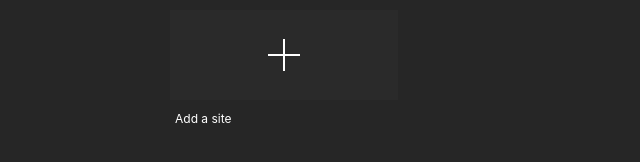
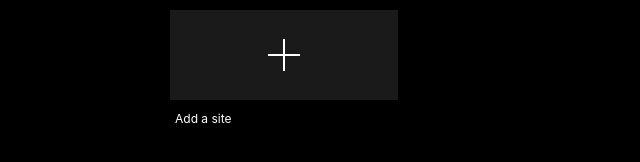
Before and after one commit to rapiidz/quicksites, a plain HTML site: page index.html in a window 1280 px wide. Shown: the whole page, without its empty margins (0-640 px from the left). Drawn offline with Linux system fonts and the light colour scheme.

Commit message:
Update style.css

```diff
--- a/resources/css/style.css
+++ b/resources/css/style.css
@@ -1,5 +1,5 @@
 body {
-    background-color: #262626;
+    background-color: #000;
 }
 
 a:hover, .tile:hover, .tile-i:hover {
@@ -37,7 +37,7 @@ a:hover, .tile:hover, .tile-i:hover {
     width: 100%;
     height: 75%;
     padding: 20px;
-    background-color: rgb(42, 42, 42);
+    background-color: rgba(255, 255, 255, 0.10);
     background-repeat: no-repeat;
     background-position: center;
     background-size: contain;
```
